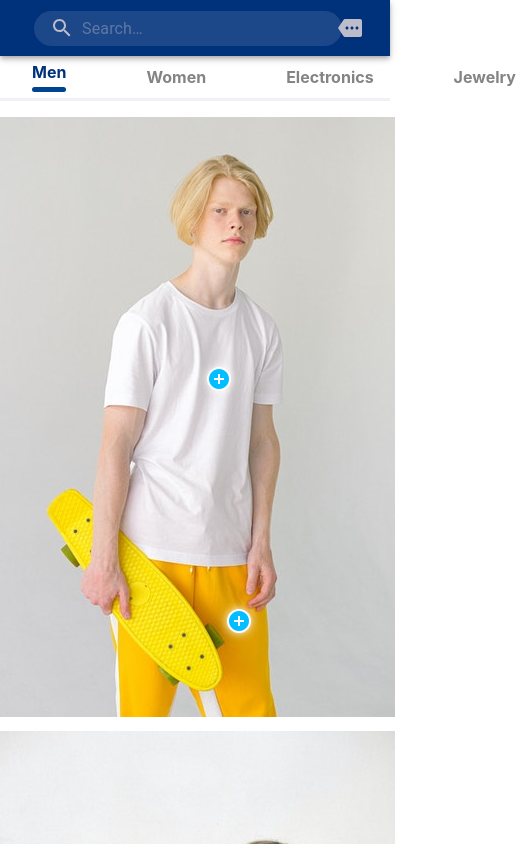
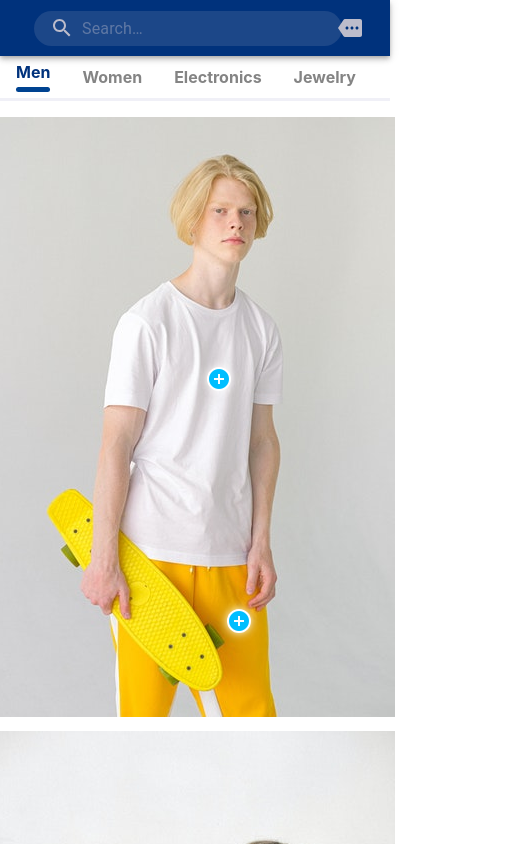
Before and after one commit to pesto-students/little-tags-ShankarRaknahs-frontend, a React (Create React App) app in the folder futurebasket/: page / in a window 390 px wide. Shown: the top 844 px of the page, 516 px wide, since content can reach past the window. Built offline with nearby package versions, Linux system fonts and the light colour scheme.

Commit message:
Made the categeory component compatible with mobile

```diff
--- a/futurebasket/src/components/Categories/Categories.css
+++ b/futurebasket/src/components/Categories/Categories.css
@@ -21,3 +21,15 @@
     border-radius: 1em;
     background-color: #004391;
 }
+
+@media screen and (max-width: 600px) {
+    .category {
+        font-size: 1em;
+        margin: 0rem 1rem;
+    }
+    .categories {
+        margin: 0;
+         overflow-x: scroll;
+        max-width: fit-content;
+    }
+}
--- a/futurebasket/src/reducers/locale.js
+++ b/futurebasket/src/reducers/locale.js
@@ -1,5 +1,6 @@
 let locale = localStorage.getItem("language");
 if(!locale || !locale.includes["es", "en"]) locale = 'en';
+
 const localeReducer = (state = locale, action) => {
     console.log({state});
     switch (action.type) {
```
